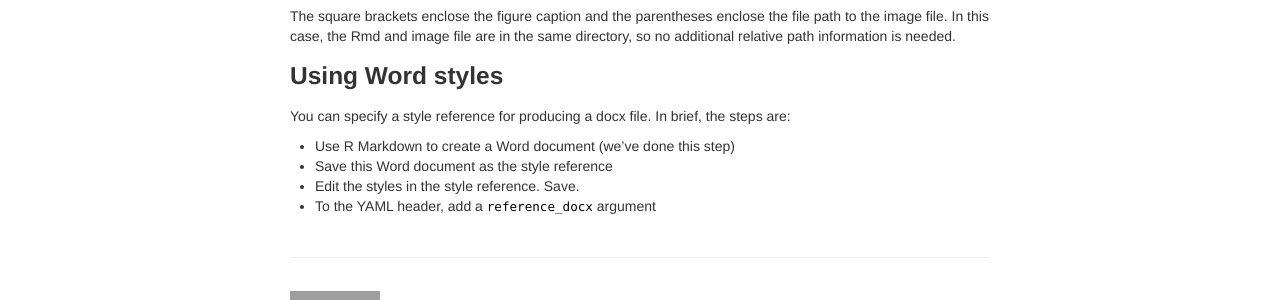
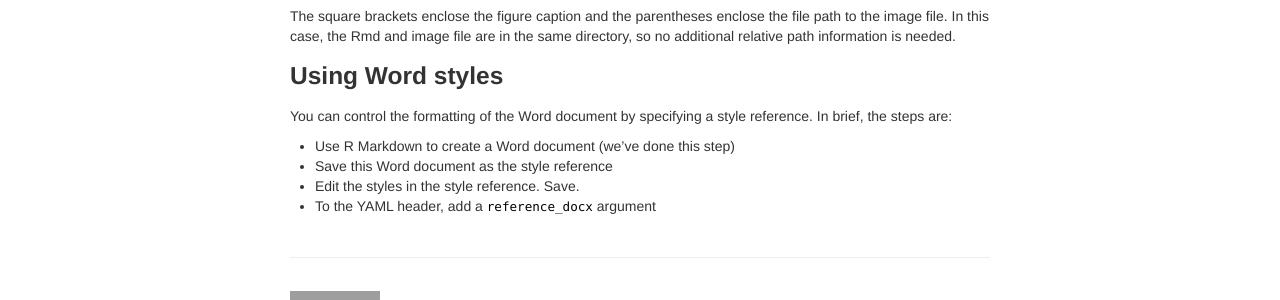
Before and after one commit to DSR-RHIT/creating-reproducible-reports, a Jekyll site: the page built from pages/composing.md, in a window 1280 px wide. Shown: the part 941-1241 px from the top of the page. Built offline with Jekyll 4.4.1, drawn with Linux system fonts in a browser that asks for light colours; grey boxes are pictures that could not be loaded.

Commit message:
tutorial

```diff
--- a/pages/composing.md
+++ b/pages/composing.md
@@ -47,7 +47,7 @@ The square brackets enclose the figure caption and the parentheses enclose the f
 
 ### Using Word styles
 
-You can specify a style reference for producing a docx file. In brief, the steps are:
+You can control the formatting of the Word document by specifying a style reference. In brief, the steps are:
 
 - Use R Markdown to create a Word document (we've done this step)
 - Save this Word document as the style reference
```
